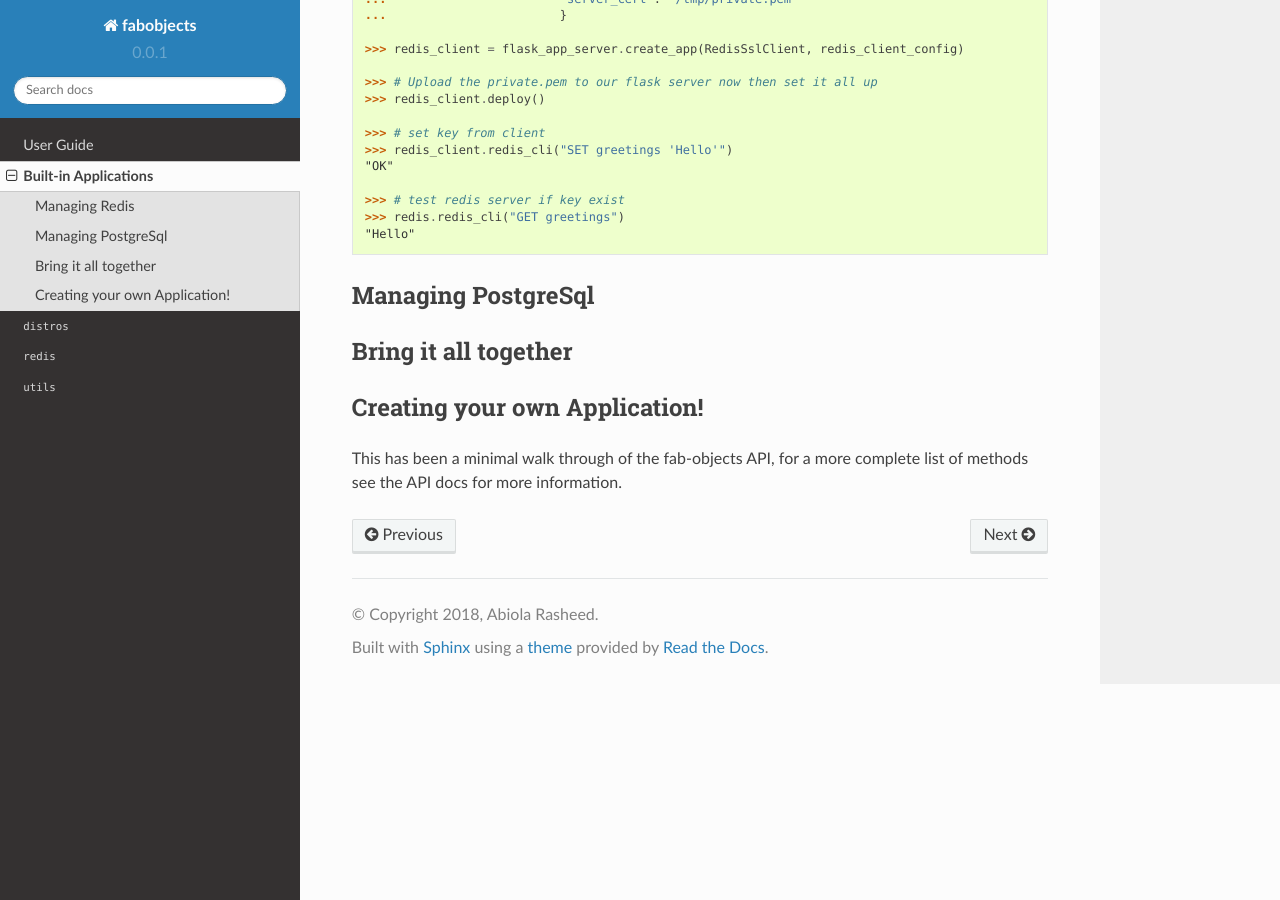
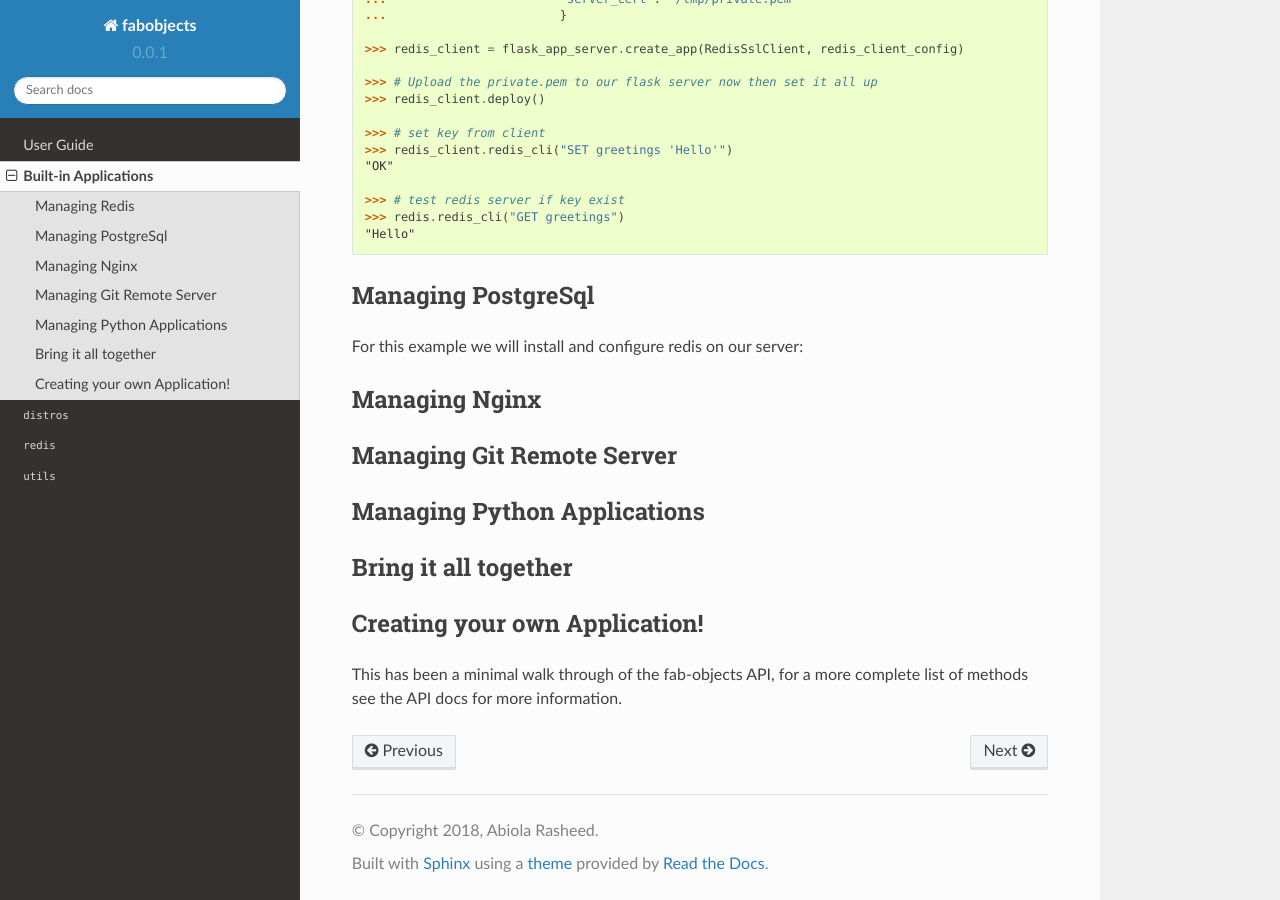
Before and after one commit to abiolarasheed/fabobjects, a Sphinx documentation site: the page built from docs/source/applications.rst, in a window 1280 px wide and 900 px high, scrolled down 2031 px. Built offline with Sphinx 7.4.7 and the Read the Docs theme 2.0.0, drawn with Linux system fonts in a browser that asks for light colours.

Commit message:
Docs update

```diff
--- a/docs/source/applications.rst
+++ b/docs/source/applications.rst
@@ -124,6 +124,19 @@ open our firewalls to allow connection from the client to the server::
 
 Managing PostgreSql
 ======================
+For this example we will install and configure redis on our server::
+
+
+Managing Nginx
+=================
+
+
+Managing Git Remote Server
+===========================
+
+
+Managing Python Applications
+=============================
 
 
 Bring it all together
--- a/docs/source/index.rst
+++ b/docs/source/index.rst
@@ -1,6 +1,6 @@
 fab-objects: A Simple Python DevOps-Tool!
 ==========================================
-**fab-objects** is a high-level Python library useful for perfuming common Unix system administration task, by providing
+**fab-objects** is a high-level Python library useful for performing common Unix system administration task, by providing
 a set of Python Classes for executing shell command on a remote system via SSH. It presents a unified, familiar API that
 allows you to logically plan deployments and maintenance.
 
```
